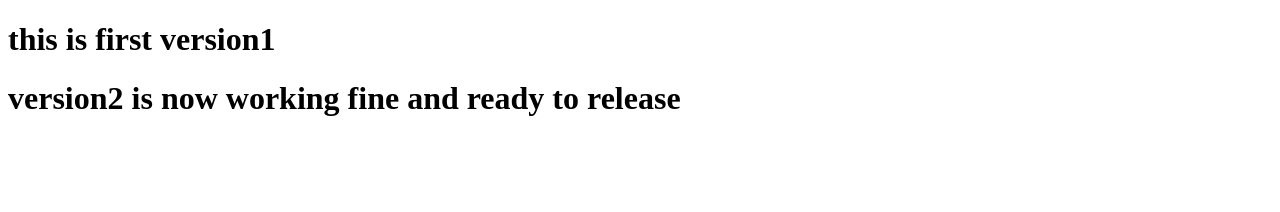
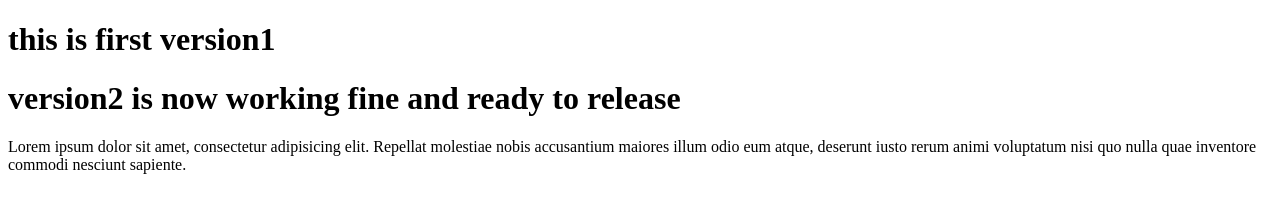
Before and after one commit to vamsee1317/newProject, a plain HTML site: page index.html in a window 1280 px wide. Drawn offline with Linux system fonts and the light colour scheme.

Commit message:
latest version

```diff
--- a/index.html
+++ b/index.html
@@ -9,5 +9,7 @@
 <body>
     <h1>this is first version1</h1>
     <h1>version2 is now working fine and ready to release</h1>
+
+    <p>Lorem ipsum dolor sit amet, consectetur adipisicing elit. Repellat molestiae nobis accusantium maiores illum odio eum atque, deserunt iusto rerum animi voluptatum nisi quo nulla quae inventore commodi nesciunt sapiente.</p>
 </body>
 </html>
```
